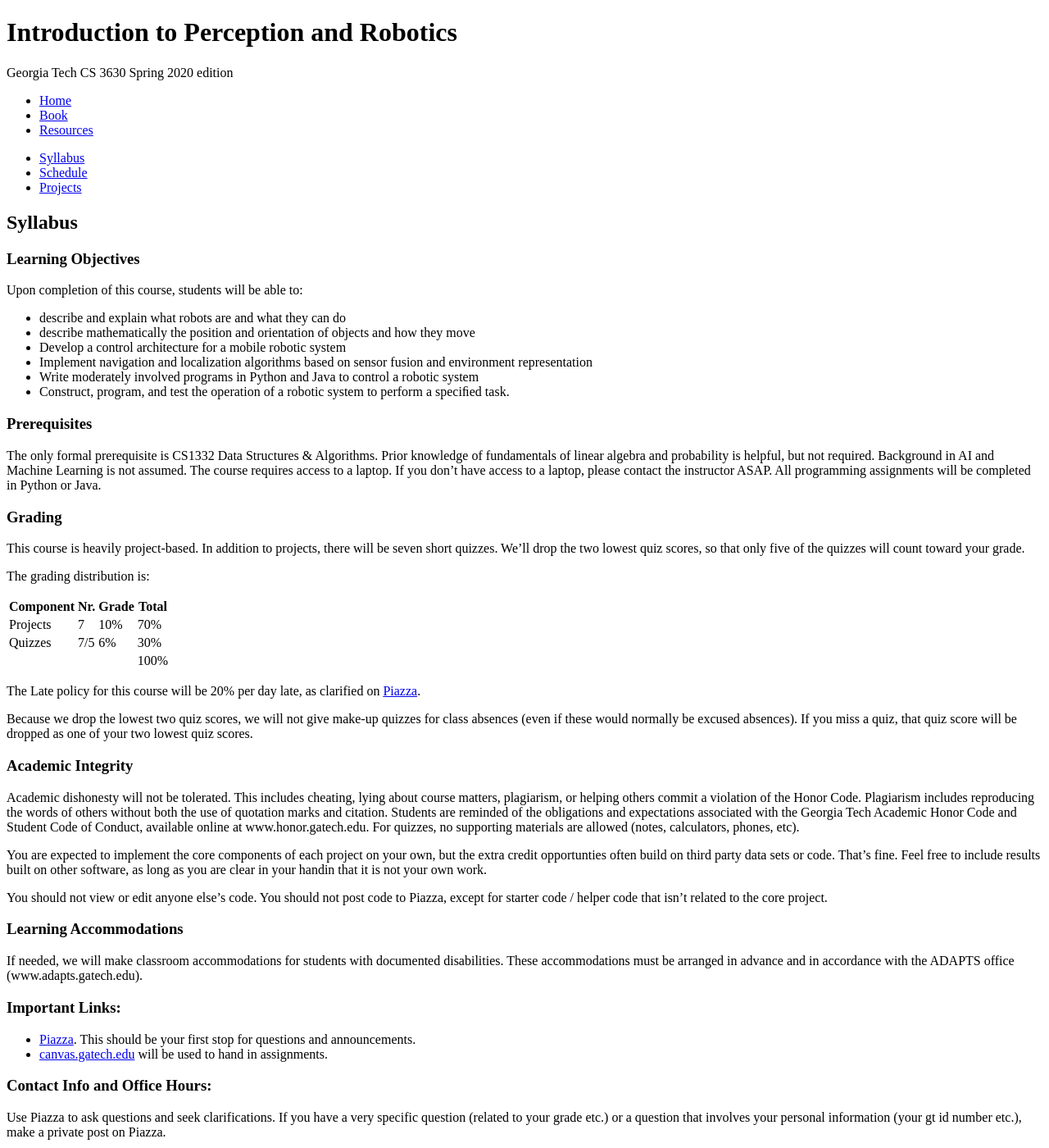
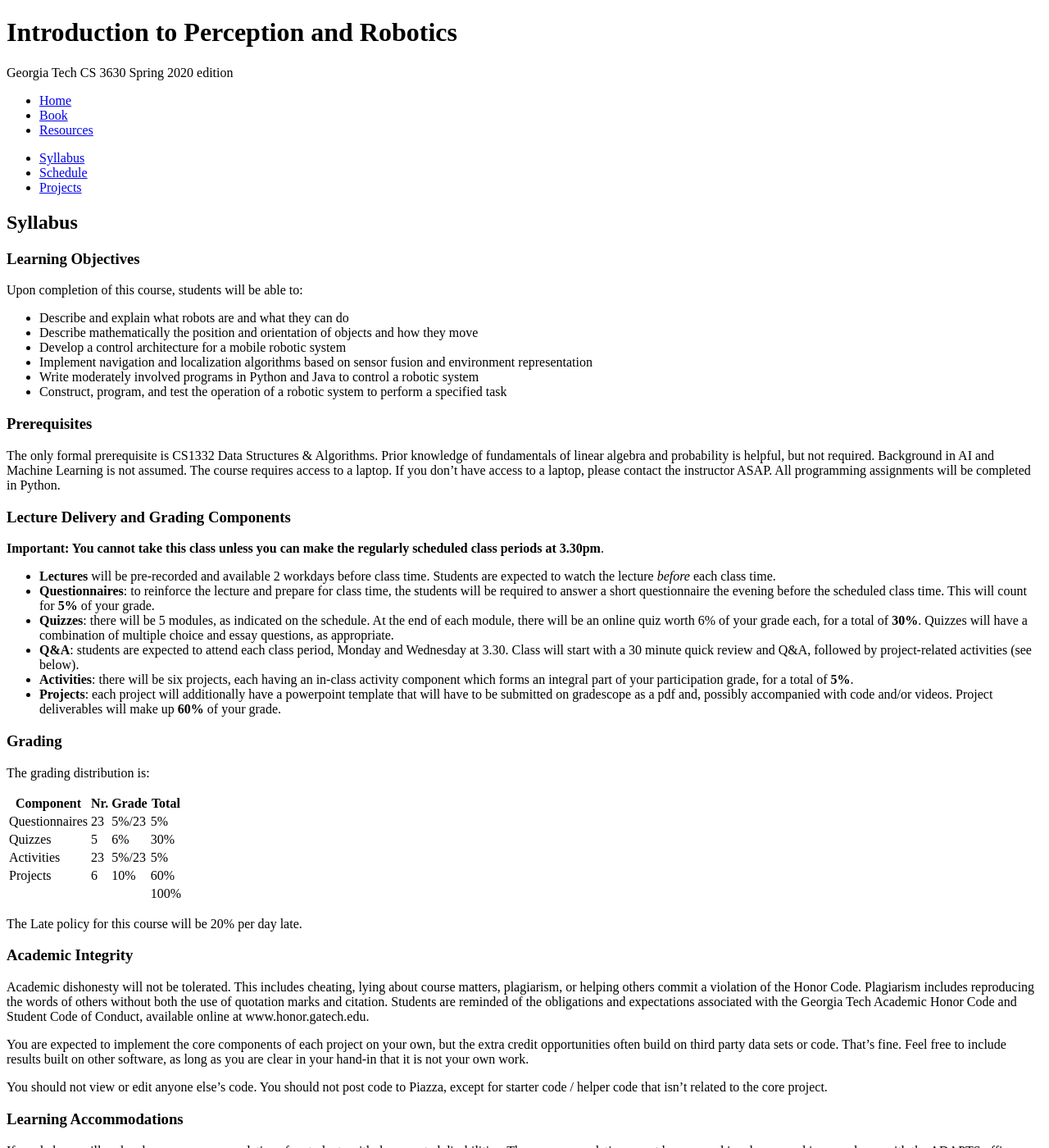
Before and after one commit to dellaert/22F-3630, a Jekyll site: the page built from syllabus.md, in a window 1280 px wide and 1400 px high. Shown: the whole window at 82% size. Built offline with Jekyll 4.4.1, drawn with Linux system fonts in a browser that asks for light colours; some of the changed text lies outside the part shown.

Commit message:
Syllabus and schedule

```diff
--- a/schedule.html
+++ b/schedule.html
@@ -7,6 +7,7 @@ title: Schedule
   <thead>
     <tr>
       <td><strong>Date</strong></td>
+      <td><strong>Module</strong></td>
       <td><strong>Topic</strong></td>
       <td><strong>Slides</strong></td>
       <td><strong>Reading</strong></td>
@@ -15,9 +16,10 @@ title: Schedule
     </tr>
   </thead>
   <tbody>
-    {% for item in site.data.Schedule %}
+    {% for item in site.data.21S-3630-Schedule %}
     <tr>
       <td>{{item.Day}}, {{item.Month}} {{item.Date}}</td>
+      <td>{{item.Module}}</td>
       <td>{{item.Topic}}</td>
       <td>
         {% unless item.Slides == "-" %}
--- a/syllabus.md
+++ b/syllabus.md
@@ -7,37 +7,44 @@ title: Syllabus
 
 ### Learning Objectives
 Upon completion of this course, students will be able to:
-* describe and explain what robots are and what they can do
-* describe mathematically the position and orientation of objects and how they move
+* Describe and explain what robots are and what they can do
+* Describe mathematically the position and orientation of objects and how they move
 * Develop a control architecture for a mobile robotic system
 * Implement navigation and localization algorithms based on sensor fusion and environment representation
 * Write moderately involved programs in Python and Java to control a robotic system
-* Construct, program, and test the operation of a robotic system to perform a speciﬁed task.
+* Construct, program, and test the operation of a robotic system to perform a specified task
 
 ### Prerequisites
 The only formal prerequisite is CS1332 Data Structures & Algorithms. Prior knowledge of fundamentals of linear algebra and probability is helpful, but not required.  Background in AI and Machine Learning is not assumed.
-The course requires access to a laptop.  If you don’t have access to a laptop, please contact the instructor ASAP.  All programming assignments will be completed in Python or Java.
+The course requires access to a laptop.  If you don’t have access to a laptop, please contact the instructor ASAP.  All programming assignments will be completed in Python.
+### Lecture Delivery and Grading Components
+
+**Important: You cannot take this class unless you can make the regularly scheduled class periods at 3.30pm**.
+
+- **Lectures** will be pre-recorded and available 2 workdays before class time. Students are expected to watch the lecture *before* each class time.
+- **Questionnaires**: to reinforce the lecture and prepare for class time, the students will be required to answer a short questionnaire the evening before the scheduled class time. This will count for **5%** of your grade.
+- **Quizzes**: there will be 5 modules, as indicated on the schedule. At the end of each module, there will be an online quiz worth 6% of your grade each, for a total of **30%**. Quizzes will have a combination of multiple choice and essay questions, as appropriate.
+- **Q&A**: students are expected to attend each class period, Monday and Wednesday at 3.30. Class will start with a 30 minute quick review and Q&A, followed by project-related activities (see below).
+- **Activities**: there will be six projects, each having an in-class activity component which forms an integral part of your participation grade, for a total of **5%**.
+- **Projects**: each project will additionally have a powerpoint template that will have to be submitted on gradescope as a pdf and, possibly accompanied with code and/or videos. Project deliverables will make up **60%** of your grade.
 
 ### Grading
-This course is heavily project-based. In addition to projects, there will be seven short quizzes. We'll drop the two lowest quiz scores, so that only five of the quizzes will count toward your grade.
-
 The grading distribution is:
 
-| Component     | Nr. | Grade | Total |
-|---------------|-----|-------|-------|
-| Projects      | 7   | 10%   |  70%  |
-| Quizzes       | 7/5 | 6%    |  30%  |
-|---------------|-----|-------|-------|
-|               |     |       | 100%  |
+| Component      | Nr. | Grade | Total |
+|----------------|-----|-------|-------|
+| Questionnaires | 23  | 5%/23 |   5%  |
+| Quizzes        | 5   | 6%    |  30%  |
+| Activities     | 23  | 5%/23 |   5%  |
+| Projects       | 6   | 10%   |  60%  |
+|                |     |       | 100%  |
 
-The Late policy for this course will be 20% per day late, as clarified on [Piazza](https://piazza.com/class/jzehgqjjgpz6bb?cid=13).
-
-Because we drop the lowest two quiz scores, we will not give make-up quizzes for class absences (even if these would normally be excused absences).  If you miss a quiz, that quiz score will be dropped as one of your two lowest quiz scores.
+The Late policy for this course will be 20% per day late.
 
 ### Academic Integrity
-Academic dishonesty will not be tolerated. This includes cheating, lying about course matters, plagiarism, or helping others commit a violation of the Honor Code. Plagiarism includes reproducing the words of others without both the use of quotation marks and citation. Students are reminded of the obligations and expectations associated with the Georgia Tech Academic Honor Code and Student Code of Conduct, available online at www.honor.gatech.edu. For quizzes, no supporting materials are allowed (notes, calculators, phones, etc).
+Academic dishonesty will not be tolerated. This includes cheating, lying about course matters, plagiarism, or helping others commit a violation of the Honor Code. Plagiarism includes reproducing the words of others without both the use of quotation marks and citation. Students are reminded of the obligations and expectations associated with the Georgia Tech Academic Honor Code and Student Code of Conduct, available online at www.honor.gatech.edu.
 
-You are expected to implement the core components of each project on your own, but the extra credit opportunties often build on third party data sets or code. That's fine. Feel free to include results built on other software, as long as you are clear in your handin that it is not your own work.
+You are expected to implement the core components of each project on your own, but the extra credit opportunities often build on third party data sets or code. That's fine. Feel free to include results built on other software, as long as you are clear in your hand-in that it is not your own work.
 
 You should not view or edit anyone else's code. You should not post code to Piazza, except for starter code / helper code that isn't related to the core project.
 
@@ -45,27 +52,21 @@ You should not view or edit anyone else's code. You should not post code to Piaz
 If needed, we will make classroom accommodations for students with documented disabilities. These accommodations must be arranged in advance and in accordance with the ADAPTS office (www.adapts.gatech.edu).
 
 ### Important Links:
-* [Piazza](https://piazza.com/class/k4cyzsfk7j55i6). This should be your first stop for questions and announcements.
+* [Piazza](https://piazza.com/class/kjt7ct7gaf52e1). This should be your first stop for questions and announcements.
 * [canvas.gatech.edu](https://canvas.gatech.edu/) will be used to hand in assignments.
 
 ### Contact Info and Office Hours:
 Use Piazza to ask questions and seek clarifications. If you have a very specific question (related to your grade etc.) or a question that involves your personal information (your gt id number etc.), make a private post on Piazza.
 
-The TA Office hour will the held in the Robotics Lab i.e. Room 030 in the College of Computing building. The hours can be found here:
-[Office Hours](https://outlook.office365.com/owa/calendar/c6f829396e254e7ca8c22db46371fc7c@gatech.edu/e3e54dfaf9874cef8c33bc4b1762458e2224894471308084280/calendar.html)
+The TA office hours will be announced, with an accompanying Bluejeans link, in a pinned post on Piazza.
 
-* Ria Verma
-* Fan Jiang
-* Shicong Ma
-* Vinod Kumar
-* Hemanth Chittanuru
+* Binit Shah
+* Yetong Zhang
 * Rachit Bhargava
-* Chaitya Shah
-* Binit Shah
-* Sanmeshkumar Udhayakumar
-* Sereym Baek
-* Tarushee Gandhi
-* John Seon Keun Yi
+* Dashiel Heidt
+* Pratyusha Karnati
+* Maya Rajan
+* John Yi
 
 ### Acknowledgements
 The materials from this class rely significantly on slides prepared by other instructors. Each slide set and assignment contains acknowledgements. Feel free to use these slides for academic or research purposes, but please maintain all acknowledgements.
```
Also changed, not shown: OldSlides/README.md (deleted, +0 -5 lines), _data/21S-3630-Schedule.csv (added, +28 -0 lines), _data/Schedule.csv (deleted, +0 -33 lines), 10 other files.
